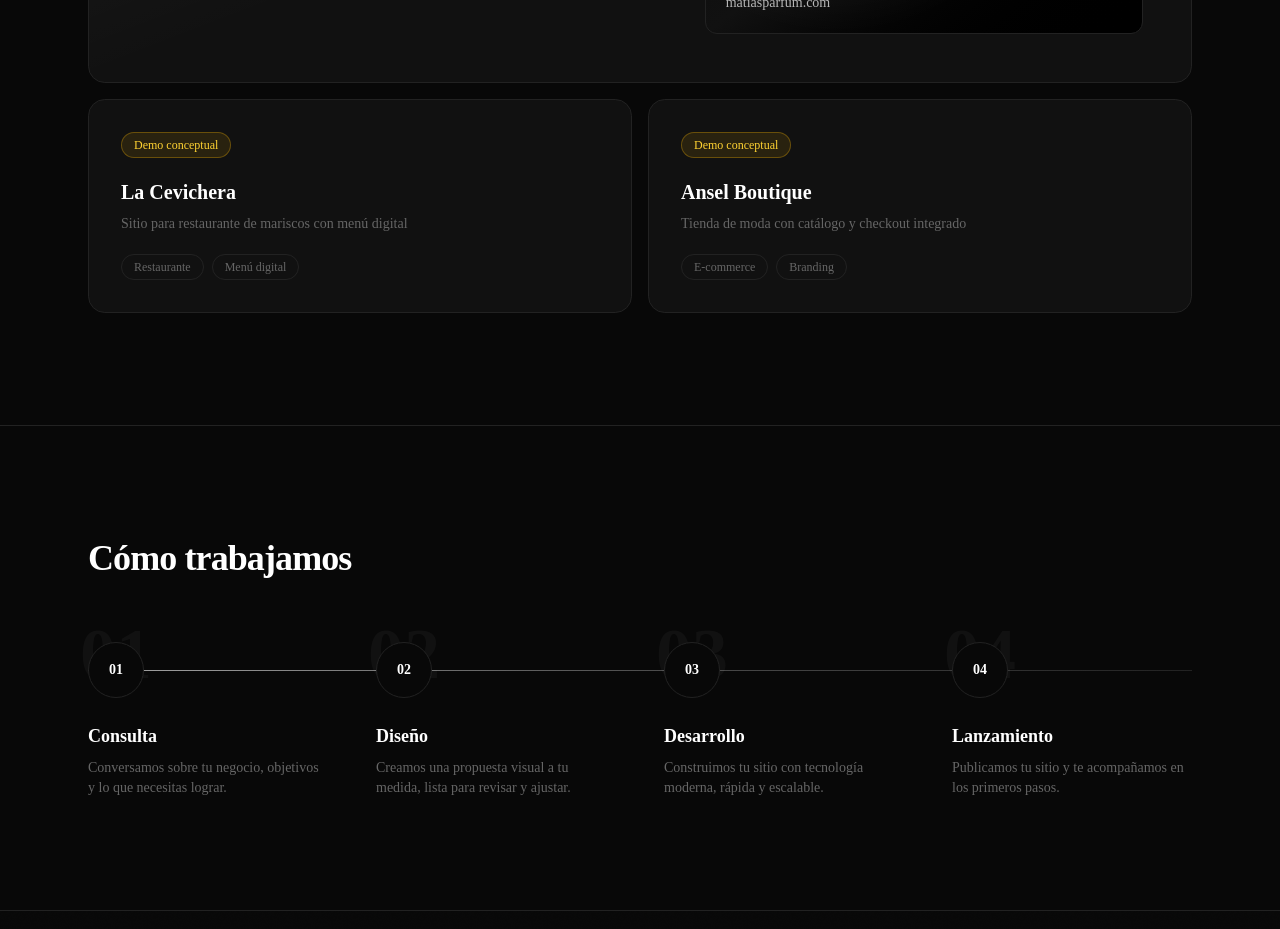
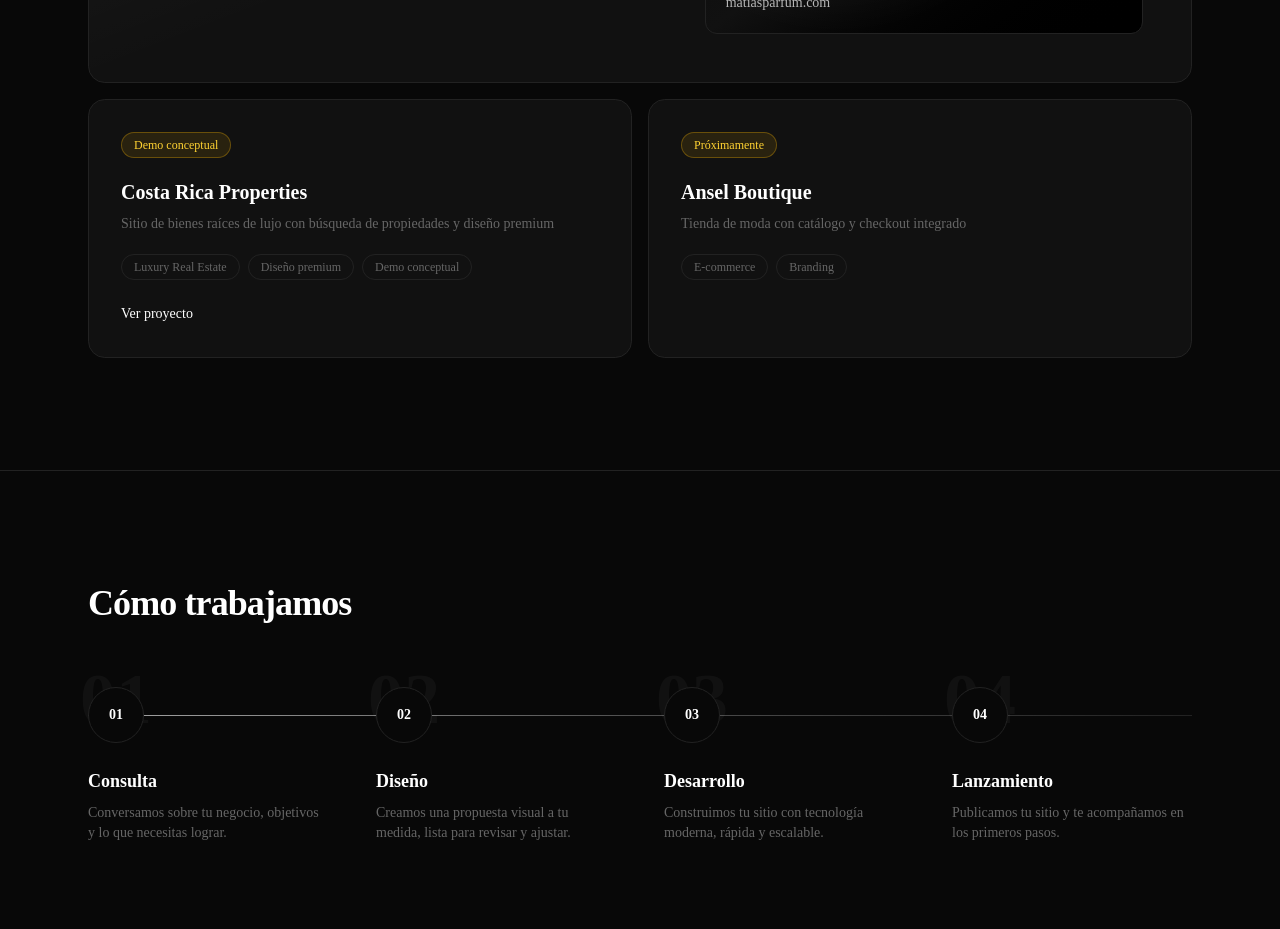
Before and after one commit to mhstudio-digital/mh-studio-web, a Next.js app: page / in a window 1280 px wide. Shown: the part 2720-3649 px from the top of the page. Built offline with nearby package versions, Linux system fonts and the light colour scheme.

Commit message:
feat: update portfolio with Costa Rica Properties

```diff
--- a/src/components/portfolio.tsx
+++ b/src/components/portfolio.tsx
@@ -9,16 +9,20 @@ const fadeUp = {
 
 const DEMO_PROJECTS = [
   {
-    title: "La Cevichera",
-    description: "Sitio para restaurante de mariscos con menú digital",
-    tags: ["Restaurante", "Menú digital"],
+    title: "Costa Rica Properties",
+    description: "Sitio de bienes raíces de lujo con búsqueda de propiedades y diseño premium",
+    tags: ["Luxury Real Estate", "Diseño premium", "Demo conceptual"],
     gradient: "from-white/[0.06] via-transparent to-white/[0.02]",
+    badge: "Demo conceptual",
+    url: "https://mhstudio-digital.github.io/costa-rica-properties/",
   },
   {
     title: "Ansel Boutique",
     description: "Tienda de moda con catálogo y checkout integrado",
     tags: ["E-commerce", "Branding"],
     gradient: "from-white/[0.04] via-transparent to-white/[0.08]",
+    badge: "Próximamente",
+    url: undefined,
   },
 ];
 
@@ -101,7 +105,7 @@ export function Portfolio() {
                 />
                 <div className="relative">
                   <span className="inline-flex items-center gap-1.5 rounded-full border border-amber-400/30 bg-amber-400/10 px-3 py-1 text-xs font-medium text-amber-300">
-                    Demo conceptual
+                    {project.badge}
                   </span>
                   <h3 className="mt-5 text-xl font-semibold text-white">
                     {project.title}
@@ -119,6 +123,16 @@ export function Portfolio() {
                       </li>
                     ))}
                   </ul>
+                  {project.url && (
+                    <a
+                      href={project.url}
+                      target="_blank"
+                      rel="noopener noreferrer"
+                      className="mt-6 inline-flex items-center text-sm font-medium text-white underline-offset-4 hover:underline"
+                    >
+                      Ver proyecto
+                    </a>
+                  )}
                 </div>
               </motion.div>
             ))}
```
